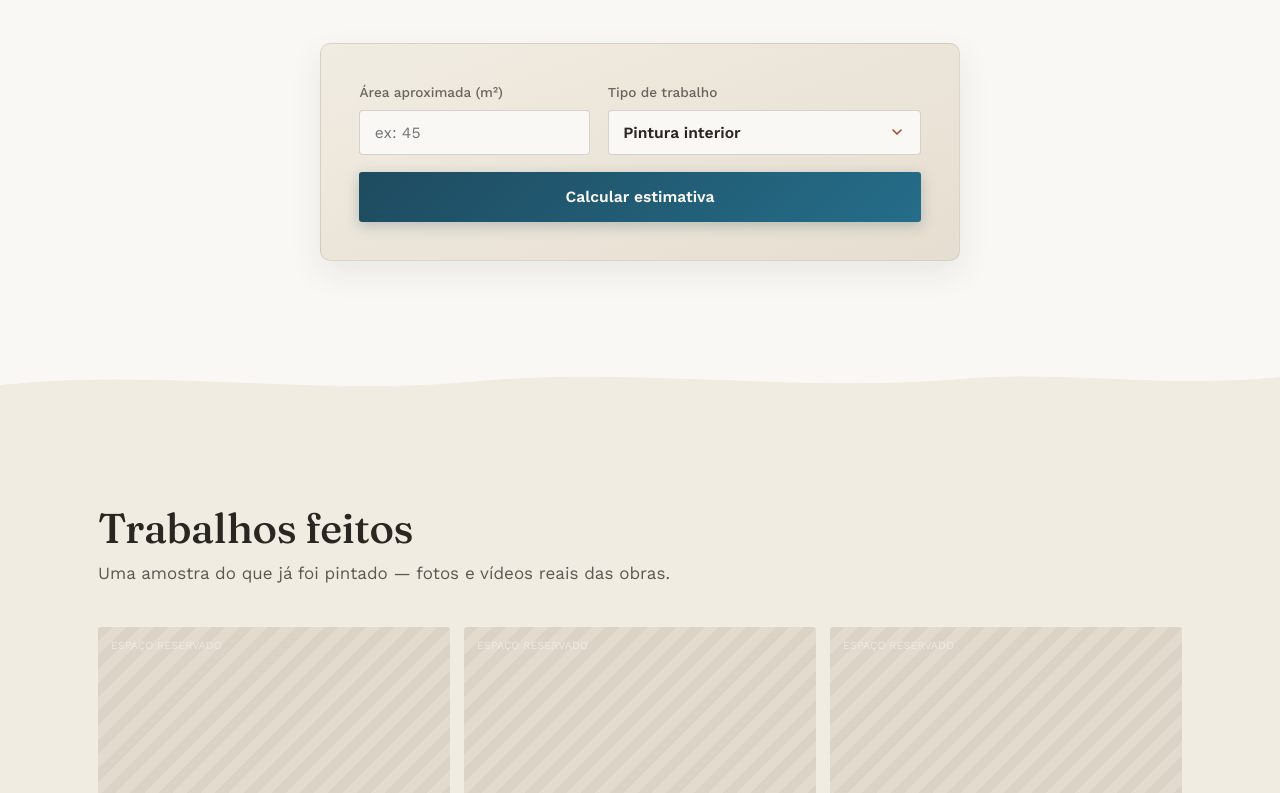
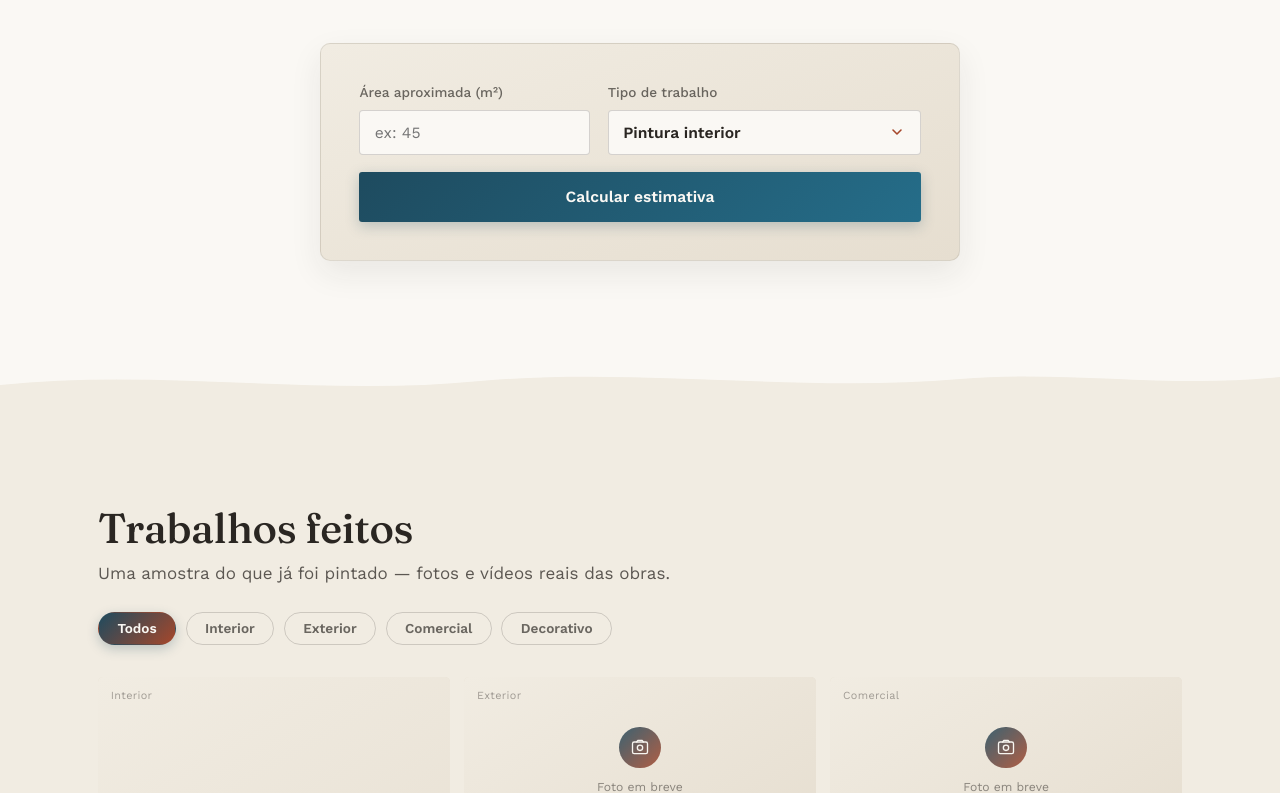
Before and after one commit to xadreque/ADS-Construcoes, a Next.js app: page / in a window 1280 px wide. Shown: the part 2001-2794 px from the top of the page. Built offline with nearby package versions, Linux system fonts and the light colour scheme.

Commit message:
Tratamento premium do Portfolio: filtros por categoria, placeholders elegantes, borda em gradiente

```diff
--- a/app/components/Portfolio.module.css
+++ b/app/components/Portfolio.module.css
@@ -5,12 +5,42 @@
   justify-content: space-between;
   align-items: flex-end;
   gap: 2rem;
-  margin-bottom: 2.5rem;
+  margin-bottom: 1.6rem;
   flex-wrap: wrap;
 }
 
 .cabecalho h2 { font-size: clamp(1.9rem, 3.6vw, 2.6rem); }
 .cabecalho p { color: rgba(42, 38, 34, 0.75); margin-top: 0.6rem; }
+
+/* Filtros por categoria */
+.filtros {
+  display: flex;
+  gap: 0.6rem;
+  flex-wrap: wrap;
+  margin-bottom: 2rem;
+}
+
+.filtro {
+  background: none;
+  border: 1px solid rgba(42, 38, 34, 0.18);
+  border-radius: 999px;
+  padding: 0.45rem 1.15rem;
+  font-family: var(--sans);
+  font-size: 0.85rem;
+  color: rgba(42, 38, 34, 0.68);
+  cursor: pointer;
+  transition: border-color 0.2s ease, color 0.2s ease, background 0.2s ease, transform 0.15s ease;
+}
+
+.filtro:hover { border-color: var(--terracota); color: var(--carvao); transform: translateY(-1px); }
+
+.filtro[data-activo="true"] {
+  background: linear-gradient(135deg, var(--azul-baia) 0%, var(--terracota) 100%);
+  border-color: transparent;
+  color: var(--branco-tinta);
+  font-weight: 600;
+  box-shadow: 0 4px 12px rgba(30, 75, 95, 0.25);
+}
 
 .grelha {
   display: grid;
@@ -22,7 +52,7 @@
 
 .peca {
   position: relative;
-  border-radius: 3px;
+  border-radius: 5px;
   overflow: hidden;
   background: var(--reboco-escuro);
   min-height: 170px;
@@ -35,9 +65,33 @@
   font: inherit;
   text-align: left;
   cursor: default;
+  transition: transform 0.2s ease, box-shadow 0.2s ease;
 }
 
 .peca[data-clicavel="true"] { cursor: zoom-in; }
+
+.peca:hover { transform: translateY(-2px); box-shadow: 0 12px 28px rgba(42, 38, 34, 0.16); }
+
+/* Borda em gradiente ao passar o rato/focar — técnica de máscara, sem
+   precisar de nenhum elemento extra no markup. */
+.peca::after {
+  content: "";
+  position: absolute;
+  inset: 0;
+  border-radius: inherit;
+  padding: 2px;
+  background: linear-gradient(135deg, var(--azul-baia) 0%, var(--terracota) 55%, var(--ocre) 100%);
+  -webkit-mask: linear-gradient(#000 0 0) content-box, linear-gradient(#000 0 0);
+  -webkit-mask-composite: xor;
+  mask-composite: exclude;
+  opacity: 0;
+  transition: opacity 0.25s ease;
+  pointer-events: none;
+  z-index: 2;
+}
+
+.peca:hover::after,
+.peca:focus-visible::after { opacity: 1; }
 
 .peca img,
 .peca video {
@@ -51,6 +105,37 @@
 
 .peca:hover img,
 .peca:hover video { transform: scale(1.06); }
+
+/* Placeholder elegante — em vez das riscas cinzentas simples */
+.placeholder {
+  position: absolute;
+  inset: 0;
+  display: flex;
+  flex-direction: column;
+  align-items: center;
+  justify-content: center;
+  gap: 0.6rem;
+  background: linear-gradient(150deg, var(--reboco) 0%, var(--reboco-escuro) 100%);
+}
+
+.placeholderIcone {
+  width: 2.6rem;
+  height: 2.6rem;
+  border-radius: 50%;
+  display: flex;
+  align-items: center;
+  justify-content: center;
+  background: linear-gradient(135deg, var(--azul-baia) 0%, var(--terracota) 100%);
+  color: var(--branco-tinta);
+  opacity: 0.85;
+}
+
+.placeholderIcone svg { width: 1.25rem; height: 1.25rem; }
+
+.placeholderTexto {
+  font-size: 0.76rem;
+  color: rgba(42, 38, 34, 0.5);
+}
 
 .legenda {
   position: relative;
@@ -73,7 +158,20 @@
   top: 0.7rem;
   left: 0.8rem;
   font-size: 0.68rem;
-  color: rgba(250, 248, 244, 0.55);
+  letter-spacing: 0.03em;
+  color: rgba(250, 248, 244, 0.6);
+}
+
+/* Nos placeholders o fundo é claro — o texto do marcador tem de ser escuro */
+.peca[data-clicavel="false"] .marcador {
+  color: rgba(42, 38, 34, 0.4);
+}
+
+.vazio {
+  padding: 2.5rem 0;
+  text-align: center;
+  color: rgba(42, 38, 34, 0.5);
+  font-size: 0.92rem;
 }
 
 @media (max-width: 760px) {
--- a/app/components/Portfolio.tsx
+++ b/app/components/Portfolio.tsx
@@ -1,6 +1,6 @@
 "use client";
 
-import { useState } from "react";
+import { useMemo, useState } from "react";
 import Image from "next/image";
 import styles from "./Portfolio.module.css";
 import { Lightbox, type ItemLightbox } from "./Lightbox";
@@ -8,27 +8,47 @@
 // TODO — troca cada entrada por um trabalho real. Coloca o ficheiro em
 // /public/portfolio/ (fotos .jpg/.webp, vídeos .mp4 curtos e leves) e
 // aponta "src" para esse caminho. "tipo" controla se renderiza <img> ou <video>.
+type Categoria = "Interior" | "Exterior" | "Comercial" | "Decorativo";
 type Peca = {
   id: string;
   titulo: string;
+  categoria: Categoria;
   tipo: "foto" | "video";
   src: string | null; // null enquanto não houver ficheiro real
 };
 
 const TRABALHOS: Peca[] = [
-  { id: "p1", titulo: "Sala — Matola", tipo: "foto", src: null },
-  { id: "p2", titulo: "Fachada — Sommerschield", tipo: "foto", src: null },
-  { id: "p3", titulo: "Loja — Baixa", tipo: "video", src: null },
-  { id: "p4", titulo: "Quarto — Polana", tipo: "foto", src: null },
-  { id: "p5", titulo: "Escritório — Malhangalene", tipo: "foto", src: null },
-  { id: "p6", titulo: "Muro — Costa do Sol", tipo: "foto", src: null },
+  { id: "p1", titulo: "Sala — Matola", categoria: "Interior", tipo: "foto", src: null },
+  { id: "p2", titulo: "Fachada — Sommerschield", categoria: "Exterior", tipo: "foto", src: null },
+  { id: "p3", titulo: "Loja — Baixa", categoria: "Comercial", tipo: "video", src: null },
+  { id: "p4", titulo: "Quarto — Polana", categoria: "Interior", tipo: "foto", src: null },
+  { id: "p5", titulo: "Escritório — Malhangalene", categoria: "Comercial", tipo: "foto", src: null },
+  { id: "p6", titulo: "Muro — Costa do Sol", categoria: "Exterior", tipo: "foto", src: null },
 ];
+
+const CATEGORIAS: Array<Categoria | "Todos"> = ["Todos", "Interior", "Exterior", "Comercial", "Decorativo"];
+
+function IconeFoto() {
+  return (
+    <svg viewBox="0 0 24 24" fill="none" stroke="currentColor" strokeWidth="1.6" strokeLinecap="round" strokeLinejoin="round" aria-hidden="true">
+      <rect x="3" y="6" width="18" height="14" rx="2" />
+      <circle cx="12" cy="13" r="3.2" />
+      <path d="M8 6l1.4-2h5.2L16 6" />
+    </svg>
+  );
+}
 
 export function Portfolio() {
   const [indiceAberto, setIndiceAberto] = useState<number | null>(null);
+  const [filtro, setFiltro] = useState<Categoria | "Todos">("Todos");
 
-  // Só entram no lightbox as peças que já têm ficheiro real.
-  const itensComFicheiro: ItemLightbox[] = TRABALHOS.filter(
+  const trabalhosFiltrados = useMemo(
+    () => (filtro === "Todos" ? TRABALHOS : TRABALHOS.filter((t) => t.categoria === filtro)),
+    [filtro]
+  );
+
+  // Só entram no lightbox as peças que já têm ficheiro real (dentro do filtro actual).
+  const itensComFicheiro: ItemLightbox[] = trabalhosFiltrados.filter(
     (t): t is Peca & { src: string } => t.src !== null
   ).map((t) => ({ titulo: t.titulo, tipo: t.tipo, src: t.src }));
 
@@ -48,8 +68,24 @@
           </div>
         </div>
 
+        <div className={styles.filtros} role="tablist" aria-label="Filtrar por categoria">
+          {CATEGORIAS.map((c) => (
+            <button
+              key={c}
+              type="button"
+              role="tab"
+              aria-selected={filtro === c}
+              className={styles.filtro}
+              data-activo={filtro === c}
+              onClick={() => setFiltro(c)}
+            >
+              {c}
+            </button>
+          ))}
+        </div>
+
         <div className={styles.grelha}>
-          {TRABALHOS.map((t) => (
+          {trabalhosFiltrados.map((t) => (
             <button
               type="button"
               className={styles.peca}
@@ -58,9 +94,7 @@
               data-clicavel={!!t.src}
               aria-label={t.src ? `Ver ${t.titulo}` : undefined}
             >
-              <span className={styles.marcador}>
-                {t.src ? t.tipo.toUpperCase() : "ESPAÇO RESERVADO"}
-              </span>
+              <span className={styles.marcador}>{t.src ? t.tipo.toUpperCase() : t.categoria}</span>
 
               {t.src && t.tipo === "foto" && (
                 <Image
@@ -76,20 +110,20 @@
                 <video src={t.src} muted loop playsInline autoPlay />
               )}
               {!t.src && (
-                <div
-                  style={{
-                    position: "absolute",
-                    inset: 0,
-                    background:
-                      "repeating-linear-gradient(135deg, rgba(42,38,34,0.06) 0 10px, rgba(42,38,34,0.02) 10px 20px)",
-                  }}
-                />
+                <div className={styles.placeholder}>
+                  <span className={styles.placeholderIcone}><IconeFoto /></span>
+                  <span className={styles.placeholderTexto}>Foto em breve</span>
+                </div>
               )}
 
               <span className={styles.legenda}>{t.titulo}</span>
             </button>
           ))}
         </div>
+
+        {trabalhosFiltrados.length === 0 && (
+          <p className={styles.vazio}>Ainda não há trabalhos nesta categoria.</p>
+        )}
       </div>
 
       {indiceAberto !== null && (
```
Also changed, not shown: cartao-visita/especificacoes-impressao.md (added, +24 -0 lines), 1 other file (tests, documents, lock files or other folders).
